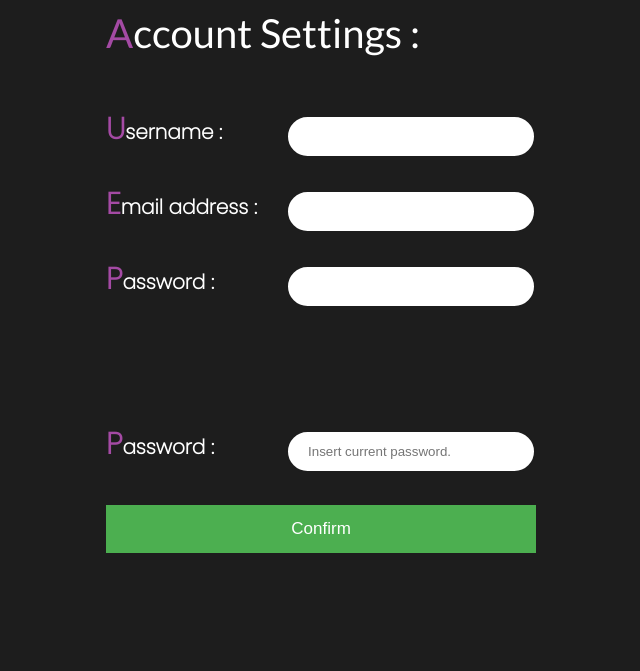
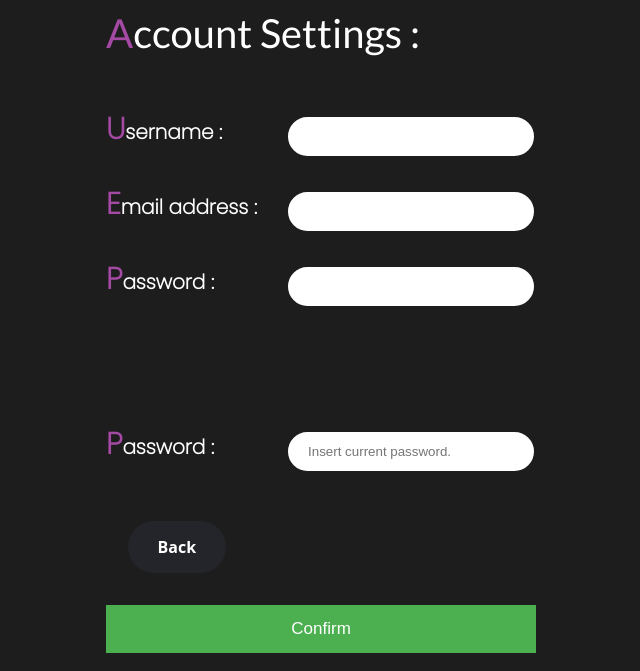
Before and after one commit to kingjuno/Verselet-1, a Flask app: template templates/settingspage.html in a window 1280 px wide. Shown: the part 666-1337 px from the top of the page, without its empty margins (96-736 px from the left). Before the commit the page ends 1219 px from the top, so only its background shows below. Run offline with Flask 2, Linux system fonts and the light colour scheme; the template is opened without the code that fills it, so the values that code supplies are empty; parts of the project's set-up code (start-up, migrations or seed data) failed here and were passed over.

Commit message:
added backend for settings, going to refine it now. also added a back button

```diff
--- a/app.py
+++ b/app.py
@@ -58,7 +58,9 @@ def register():
         password = encoder(request.form.get("psw"))
         dob = request.form.get('dob')
         if user in df.User.values:
-            flash(f'Username {user} is already taken')
+            flash(f'An account with that username already exists.')
+        elif email in df.values:
+            flash(f'An account with that email address already exists.')
             return redirect(url_for('register'))
         else:
             df2 = pd.read_csv('db.csv')
@@ -100,7 +102,7 @@ def user_profile():
 
 
 @login_manager.user_loader
-@app.route('/settings')
+@app.route('/settings', methods=['POST', 'GET'])
 def settings_page():
     if 'user' in session:
         try:
@@ -116,12 +118,21 @@ def settings_page():
                     e_mail = udb['Email'][inx]; dob = udb['DOB'][inx]
                 else:
                     inx += 1
+            if request.method == 'POST':
+                df = pd.read_csv('User.csv'); inx = 0
+                for i in df.User:
+                    if i == session['user']:
+                        print(request.form.get('emailedit'))
+                        df.replace(to_replace=df.Email[inx], value=request.form.get('emailedit'), inplace=True)
+                        df.to_csv('User.csv')
+                        print(df.Email[inx])
+                    else: inx += 1
+                return render_template('homepage.html')
             return render_template('settingspage.html', w=wins, g=games, u=session['user'], e=e_mail, d=dob)
         except:
             login()
             return render_template('login.html')
     else:
-        login()
         return render_template('login.html')
 
 
--- a/templates/404.html
+++ b/templates/404.html
@@ -48,7 +48,7 @@
     }
 
     .button:hover {
-        box-shadow: 0 12px 16px 0 rgba(0,0,0,0.24),0 17px 50px 0 rgba(0,0,0,0.19);
+        box-shadow: 0 12px 16px 0 rgba(0,0,0,0.19),0 20px 50px 0 rgba(0,0,0,0.19);
     }
 }
 
--- a/templates/settingspage.html
+++ b/templates/settingspage.html
@@ -13,12 +13,35 @@
     background-image: url({{ url_for('static', filename='light_dots.gif')}});
     }
 
+    .auth_button {
+    color: white;
+    background-color: #24252a;
+    padding: 15px 30px;
+    text-align: center;
+    text-decoration: none;
+    display: inline-block;
+    font-size: 16px;
+    margin: 4px 2px;
+    border-radius: 100px;
+    font-family: 'Open Sans', sans-serif;
+    margin-left: 5%;
+    margin-right: 5%;
+
+}
+
+  .auth_button:hover {
+    transition: background-color 0.3s ease 0s;
+    background-color: #4B4B4B;
+    cursor: pointer;
+  }
+
 </style>
 
 <div class="banner" style="color:white;">
 
+    <form style="overflow: visible;" method="POST">
+
         <div class="big_text"><span style="color: #A44AA4; margin-top: 3%;">S</span>ettings</div><br><br><br><br><br><br>
-
         <div class="row">
 
             <div class="column" style="">
@@ -27,9 +50,9 @@
 
             <div class="column"  style="font-family: 'Poppins', sans-serif; font-size: 20px;">
                 <br><label for="uname"><b><span style="text-align: left; color: #A44AA4; font-size: 30px;">N</span>ame :</b></label>
-            <input style="width:250px; margin-left: 5%; float: right; border-radius: 25px; border: 2px solid #1d1d1d;" type="text" name="unameedit" placeholder="NAME DATA COLUMN COMING SOON"><br>
+                <input style="width:250px; margin-left: 5%; float: right; border-radius: 25px; border: 2px solid #1d1d1d;" type="text" name="nameedit" placeholder="NAME DATA COLUMN COMING SOON"><br>
                 <br><label for="email"><b><span style="text-align: left; color: #A44AA4; font-size: 30px;">P</span>rofile Picture :</b></label>
-            <input style="width:250px; margin-left: 5%; float: right; border-radius: 25px; border: 2px solid #1d1d1d;" type="text" name="emailedit" placeholder="IMAGE INSERT COMING SOON"><br>
+                <input style="width:250px; margin-left: 5%; float: right; border-radius: 25px; border: 2px solid #1d1d1d;" type="text" name="pfpedit" placeholder="IMAGE INSERT COMING SOON"><br>
                 <br><label for="dob"><b><span style="text-align: left; color: #A44AA4; font-size: 30px;">D</span>ate of birth :</b></label>
                 <input style="float: right; margin-top: 2%; font-size: 1rem;" type="date" value="{{ d }}" placeholder="Date of Birth" name="dob">
             </div>
@@ -54,12 +77,25 @@
 
                 <br><label for="dob"><b><span style="text-align: left; color: #A44AA4; font-size: 30px;">P</span>assword :</b></label>
                 <input style="width:250px; margin-left: 5%; float: right; border-radius: 25px; border: 2px solid #1d1d1d;" type="text" name="passedit" placeholder="Insert current password."><br><br>
-            <button style="font-size: 17px; font-family: 'Work Sans', sans-serif;" type="submit">Confirm</button>
 
             </div>
 
         </div>
 
+        <div class="row">
+
+            <div class="column">
+                <a class="auth_button" href="/"><b>Back</b></a>
+            </div>
+
+            <div class="column">
+                <button style="font-size: 17px; font-family: 'Work Sans', sans-serif;" type="submit">Confirm</button>
+            </div>
+
+        </div>
+
+    </form>
+
 </div>
 
 {% endblock %}
```
Also changed, not shown: User.csv (+4 -4 lines), templates/register.html (+8 -5 lines). Lines whose indentation alone changed are shown as unchanged.
